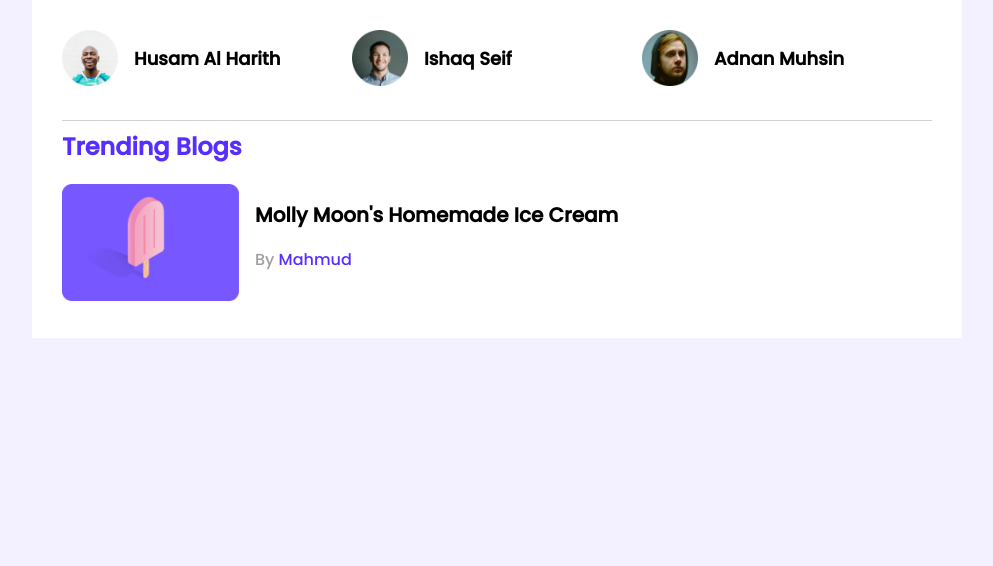
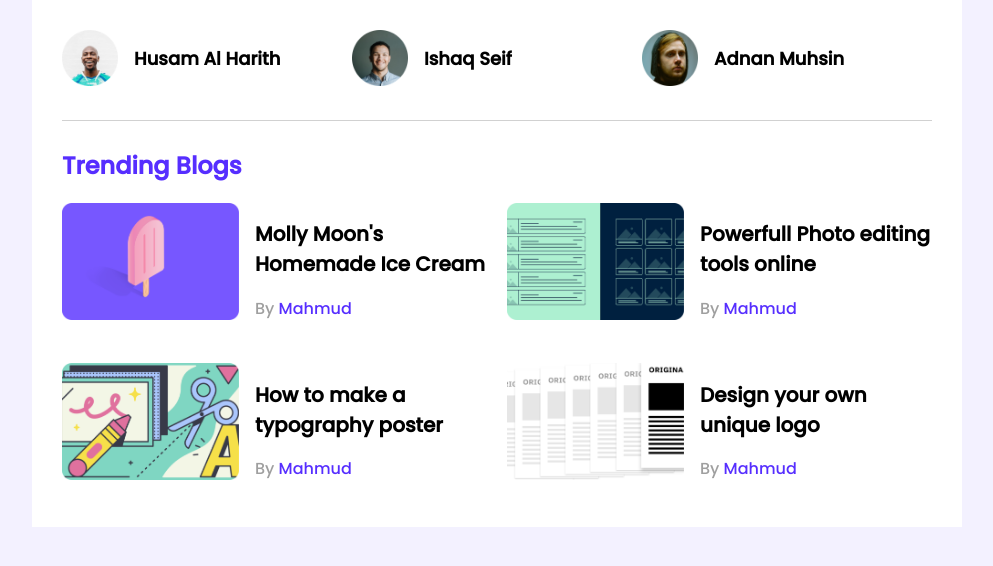
Before and after one commit to imrazzak/leader-board-css3, a plain HTML site: page index.html in a window 1280 px wide. Shown: the part 162-728 px from the top of the page, without its empty margins (143-1136 px from the left). Drawn offline with Linux system fonts and the light colour scheme.

Commit message:
Blog added with Grid layout

```diff
--- a/index.html
+++ b/index.html
@@ -17,7 +17,9 @@
     </header>
     <!-- Header End -->
     <main>
-        <!-- Leaderboard Start -->
+        <!-----------------------
+            Leaderboard and Trending Blogs
+        --------------------------------->
         <section class="container">
             <div class="top-leaderboard">
                 <h2 class="section-title">Leaderboard</h2>
@@ -61,6 +63,33 @@
                             <p class="blog-author"> By <a href="">Mahmud </a></p>
                         </div>
                     </article>
+                    <article class="blog">
+                        <div class="thumbnail">
+                            <img src="images/blogs/blog-2.png" alt="Blog1">
+                        </div>
+                        <div class="blog-info">
+                            <h2 class="blog-title"> Powerfull Photo editing tools online </h2>
+                            <p class="blog-author"> By <a href="">Mahmud </a></p>
+                        </div>
+                    </article>
+                    <article class="blog">
+                        <div class="thumbnail">
+                            <img src="images/blogs/blog-3.png" alt="Blog1">
+                        </div>
+                        <div class="blog-info">
+                            <h2 class="blog-title"> How to make a typography poster </h2>
+                            <p class="blog-author"> By <a href="">Mahmud </a></p>
+                        </div>
+                    </article>
+                    <article class="blog">
+                        <div class="thumbnail">
+                            <img src="images/blogs/blog-4.png" alt="Blog1">
+                        </div>
+                        <div class="blog-info">
+                            <h2 class="blog-title"> Design your own unique logo </h2>
+                            <p class="blog-author"> By <a href="">Mahmud </a></p>
+                        </div>
+                    </article>
                 </div>
             </div>
         </section>
--- a/styles/main.css
+++ b/styles/main.css
@@ -25,6 +25,7 @@
      background-color: #D1D1D1;
      height: 1px;
      border: none;
+     margin-bottom: 27px;
  }
 
  .section-title {
@@ -66,6 +67,13 @@
   Trending Articles
   --------------------------------------- */
 
+ .blogs {
+     display: grid;
+     grid-template-columns: repeat(2, 1fr);
+     grid-row-gap: 26px;
+     grid-column-gap: 20px;
+ }
+
  .blog {
      display: flex;
  }
```
